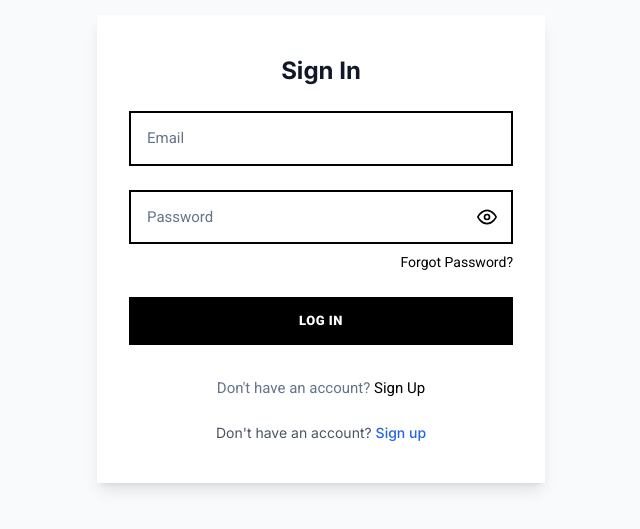
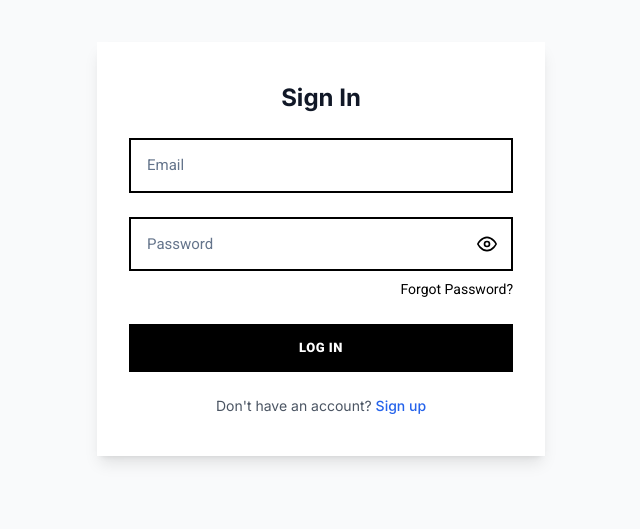
Before and after one commit to fmateo94/bookerhq-demo2, a Next.js app: page /auth/signin in a window 1280 px wide. Shown: the part 151-680 px from the top of the page, without its empty margins (319-959 px from the left). Built offline with nearby package versions, Linux system fonts and the light colour scheme; no server answers.

Commit message:
[Cursor] Remove Sign Up Link from SignInForm
- Eliminated the Sign Up prompt from the SignInForm component to streamline the user interface.
- This change contributes to a cleaner design and focuses the user's attention on the sign-in process.

```diff
--- a/src/components/auth/SignInForm.tsx
+++ b/src/components/auth/SignInForm.tsx
@@ -314,15 +314,6 @@ export default function SignInForm() {
           }
         </button>
       </form>
-
-      <div className="mt-8 text-center">
-        <p className={`${roboto.className} text-[#64748B] text-[15px]`}>
-          Don&apos;t have an account?{' '}
-          <Link href={signUpHref} className="text-black hover:text-[#4F46E5] font-medium">
-            Sign Up
-          </Link>
-        </p>
-      </div>
     </div>
   );
 }
```
